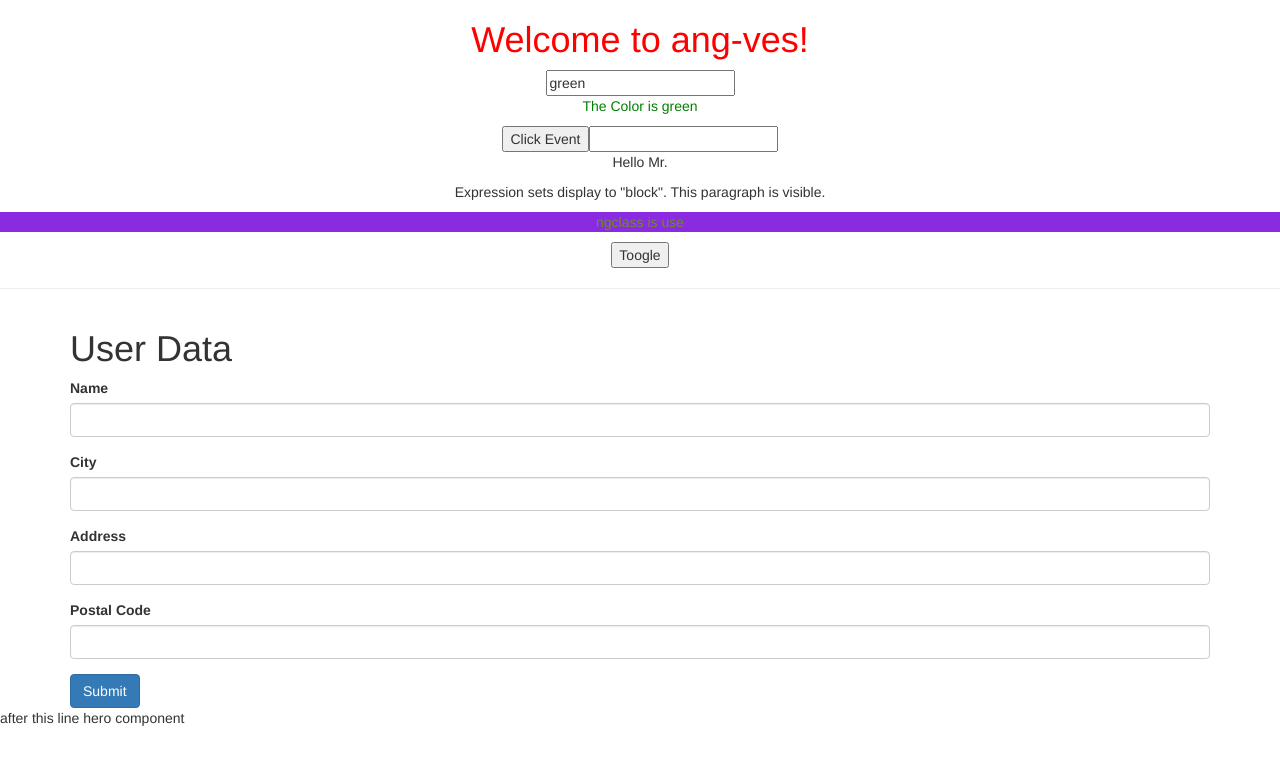
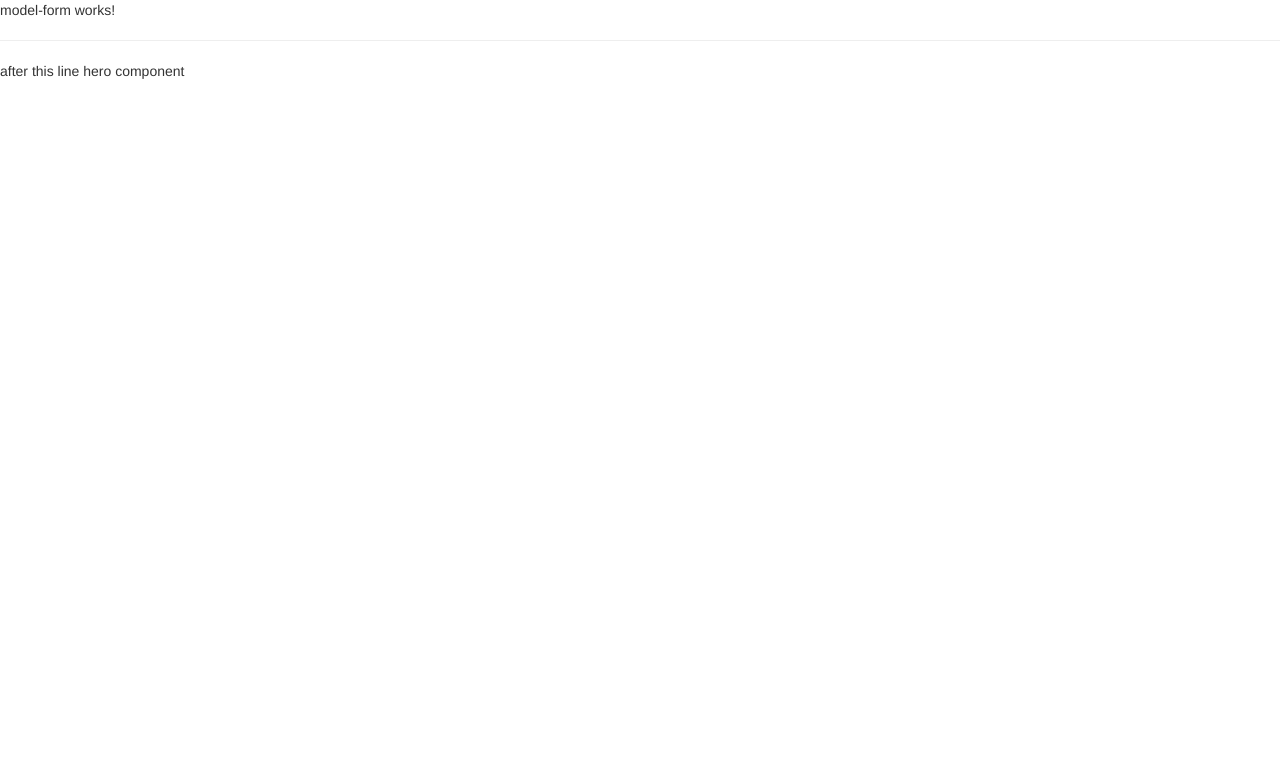
Before and after one commit to saeedkhan-github/ang-ves, an Angular app: page / in a window 1280 px wide. Shown: the top 762 px of the page. Built offline with nearby package versions, Linux system fonts and the light colour scheme.

Commit message:
Model Driven Form approach iz used

```diff
--- a/src/app/app.component.html
+++ b/src/app/app.component.html
@@ -1,42 +1 @@
-<!--The content below is only a placeholder and can be replaced.-->
-<div style="text-align:center">
-  <h1>
-    Welcome to {{ title }}!
-  </h1>
-<div>
- <input type="text" [(ngModel)]="color" alt="Type color red,green,blue">
-<div [ngSwitch]="color" >
-    <p *ngSwitchCase="'red'" class="red">The Color is Red    </p>
-    <p *ngSwitchCase="'green'" class="green">The Color is green    </p>
-    <p *ngSwitchCase="'blue'" class="blue">The Color is blue    </p>
-
-
-    <p *ngSwitchDefault>|There is no Color</p>
-
-
-</div>
-</div>
-<div>
-  <button (click)="onclick(demoinput.value)" (mouseover)="onover($event)">Click Event</button>
-  <input type="text" #demoinput [(ngModel)]="name">
-  <br>
-  <p>Hello Mr.{{name}}</p>
-</div>
-
-<div>
-    <p [style.display]="'block'">
-        Expression sets display to "block".
-        This paragraph is visible.
-      </p>
-      <p [style.display]="'none'">
-        Expression sets display to "none".
-        This paragraph is hidden but still in the DOM.
-      </p>
-
-      <p [ngClass]="{textcolor:cone,backcolor:ctwo}" >ngclass is use</p>
-      <button (click)="toggle()" >Toogle </button>
-</div>
-
-
-
-<router-outlet></router-outlet>
+<app-model-form></app-model-form>
--- a/src/app/app.component.ts
+++ b/src/app/app.component.ts
@@ -7,24 +7,5 @@
 })
 export class AppComponent {
   // this tutorila is made from angular2 tutorials by veswash
-  title = 'ang-ves';
-  public name;
-  public color = 'green';
-  public cone = true;
-  public ctwo = true;
-
-  onclick(value) {
-    console.log(value);
-  }
-
-  onover(event) {
-    console.log(event);
-  }
-
-  toggle() {
-
-    this.cone = !this.cone;
-    this.ctwo = !this.ctwo;
-  }
 
 }
--- a/src/app/app.module.ts
+++ b/src/app/app.module.ts
@@ -4,14 +4,14 @@
 import { AppRoutingModule } from './app-routing.module';
 import { AppComponent } from './app.component';
 import { CommonModule } from '@angular/common';
-import { TdFormsComponent } from './td-forms/td-forms.component';
+import { ModelFormComponent } from './model-form/model-form.component';
 
 
 
 @NgModule({
   declarations: [
     AppComponent,
-    TdFormsComponent,
+    ModelFormComponent,
 
   ],
   imports: [
@@ -21,6 +21,6 @@
     CommonModule
   ],
   providers: [],
-  bootstrap: [AppComponent, TdFormsComponent]
+  bootstrap: [AppComponent]
 })
 export class AppModule { }
--- /dev/null
+++ b/src/app/model-form/model-form.component.html
@@ -0,0 +1,3 @@
+<p>
+  model-form works!
+</p>
--- /dev/null
+++ b/src/app/model-form/model-form.component.ts
@@ -0,0 +1,15 @@
+import { Component, OnInit } from '@angular/core';
+
+@Component({
+  selector: 'app-model-form',
+  templateUrl: './model-form.component.html',
+  styleUrls: ['./model-form.component.css']
+})
+export class ModelFormComponent implements OnInit {
+
+  constructor() { }
+
+  ngOnInit() {
+  }
+
+}
--- a/src/app/td-forms/td-forms.component.html
+++ /dev/null
@@ -1,23 +0,0 @@
-<div class="container">
-  <h1>User Data</h1>
-  <form>
-      <div class="form-group">
-        <label>Name</label>
-        <input type="text" class="form-control">
-      </div>
-      <div class="form-group">
-          <label>City</label>
-          <input type="text" class="form-control">
-        </div>
-        <div class="form-group">
-            <label>Address</label>
-            <input type="text" class="form-control">
-          </div>
-          <div class="form-group">
-              <label>Postal Code</label>
-              <input type="text" class="form-control">
-            </div>
-        <button type="submit" class="btn btn-primary">Submit</button>
-
-  </form>
-</div>
--- a/src/app/td-forms/td-forms.component.ts
+++ /dev/null
@@ -1,15 +0,0 @@
-import { Component, OnInit } from '@angular/core';
-
-@Component({
-  selector: 'app-td-forms',
-  templateUrl: './td-forms.component.html',
-  styleUrls: ['./td-forms.component.css']
-})
-export class TdFormsComponent implements OnInit {
-
-  constructor() { }
-
-  ngOnInit() {
-  }
-
-}
```
Also changed, not shown: src/app/model-form/model-form.component.css (added), 1 other file (tests, documents, lock files or other folders).
